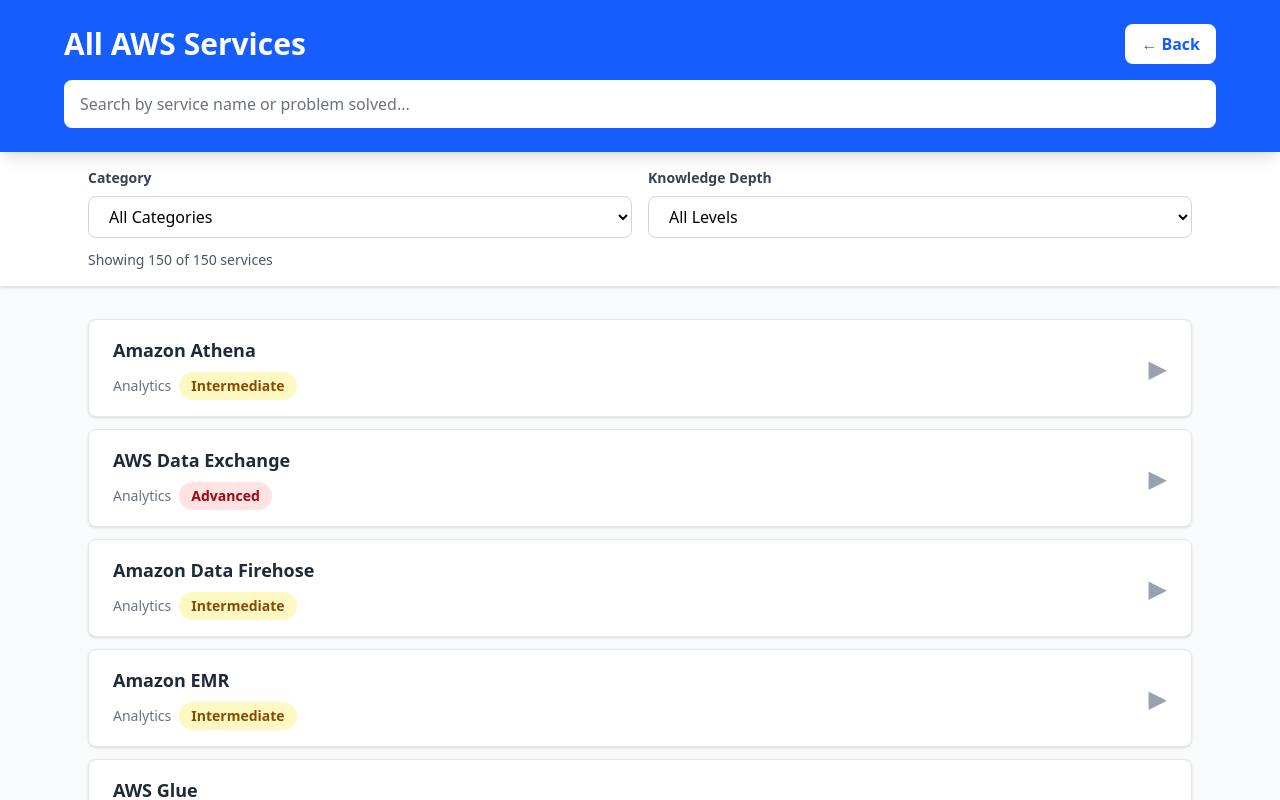
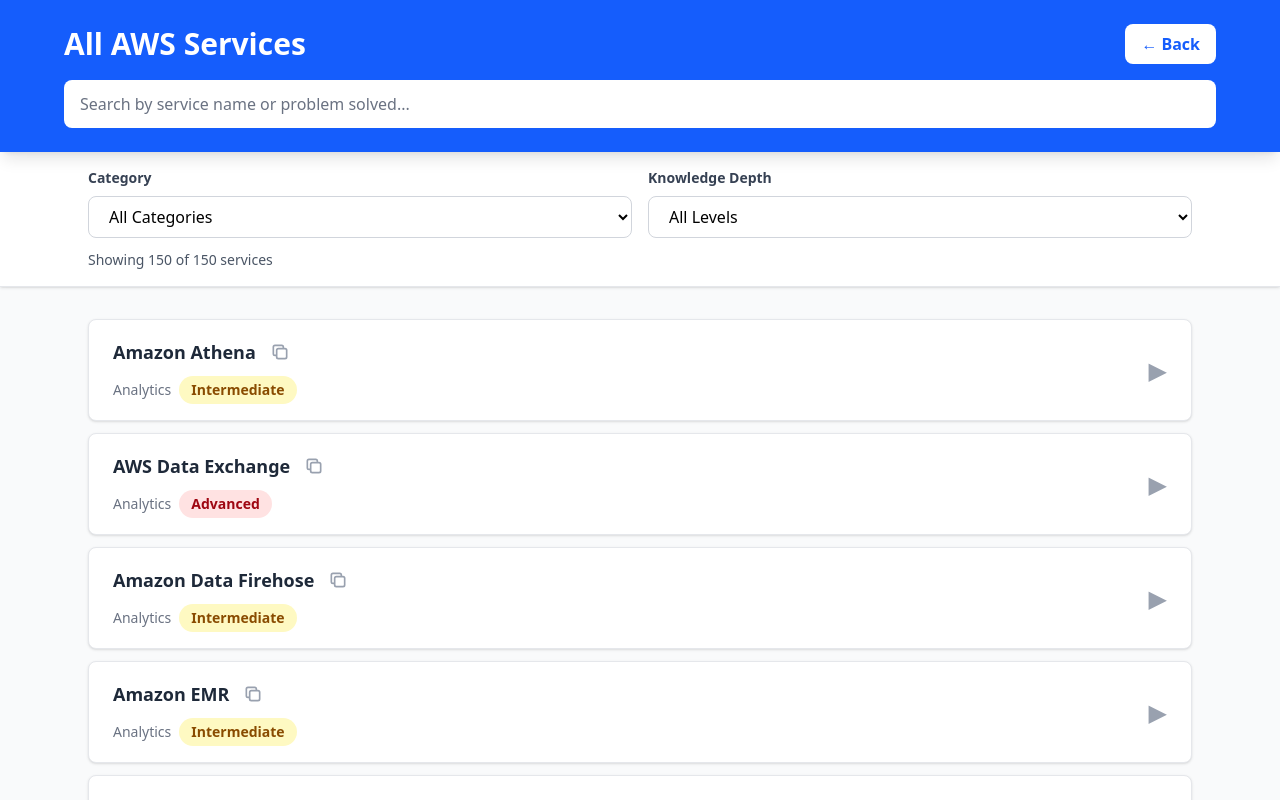
Before and after one commit to dthung99/aws-sap-study, a React (Vite) app: page / in a window 1280 px wide. Both pictures are taken after a click on the button 466 px from the left and 554 px from the top of the page. Shown: the top 800 px of the page. Built offline with nearby package versions, Linux system fonts and the light colour scheme.

Commit message:
update UI

```diff
--- a/src/components/AllServicesView.tsx
+++ b/src/components/AllServicesView.tsx
@@ -11,6 +11,7 @@
   const [selectedCategory, setSelectedCategory] = useState<string>('all');
   const [selectedDepth, setSelectedDepth] = useState<number | 'all'>('all');
   const [expandedIndex, setExpandedIndex] = useState<number | null>(null);
+  const [copiedIndex, setCopiedIndex] = useState<number | null>(null);
 
   const categories = useMemo(() => {
     const cats = [...new Set(services.map((s) => s.category))];
@@ -40,6 +41,12 @@
         {labels[depth] || 'Unknown'}
       </span>
     );
+  };
+
+  const copyToClipboard = (text: string, index: number) => {
+    navigator.clipboard.writeText(text);
+    setCopiedIndex(index);
+    setTimeout(() => setCopiedIndex(null), 2000);
   };
 
   return (
@@ -134,7 +141,31 @@
                 >
                   <div className="flex items-center justify-between">
                     <div className="flex-1">
-                      <h3 className="text-lg font-semibold text-gray-800 mb-2">{service.serviceName}</h3>
+                      <div className="flex items-center gap-2 mb-2">
+                        <h3 className="text-lg font-semibold text-gray-800">{service.serviceName}</h3>
+                        <button
+                          onClick={(e) => {
+                            e.stopPropagation();
+                            copyToClipboard(service.serviceName, index);
+                          }}
+                          className={`p-1.5 rounded transition-all cursor-pointer ${
+                            copiedIndex === index
+                              ? 'bg-green-100 text-green-600'
+                              : 'text-gray-400 hover:text-gray-600 hover:bg-gray-200'
+                          }`}
+                          title={copiedIndex === index ? 'Copied!' : 'Copy service name'}
+                        >
+                          {copiedIndex === index ? (
+                            <svg className="w-5 h-5" fill="none" stroke="currentColor" viewBox="0 0 24 24">
+                              <path strokeLinecap="round" strokeLinejoin="round" strokeWidth={2} d="M5 13l4 4L19 7" />
+                            </svg>
+                          ) : (
+                            <svg className="w-5 h-5" fill="none" stroke="currentColor" viewBox="0 0 24 24">
+                              <path strokeLinecap="round" strokeLinejoin="round" strokeWidth={2} d="M8 16H6a2 2 0 01-2-2V6a2 2 0 012-2h8a2 2 0 012 2v2m-6 12h8a2 2 0 002-2v-8a2 2 0 00-2-2h-8a2 2 0 00-2 2v8a2 2 0 002 2z" />
+                            </svg>
+                          )}
+                        </button>
+                      </div>
                       <div className="flex flex-wrap gap-2 items-center">
                         <span className="text-sm text-gray-500">{service.category}</span>
                         {getDepthBadge(service.knowledgeDepth)}
```
Also changed, not shown: .claude/settings.local.json.
